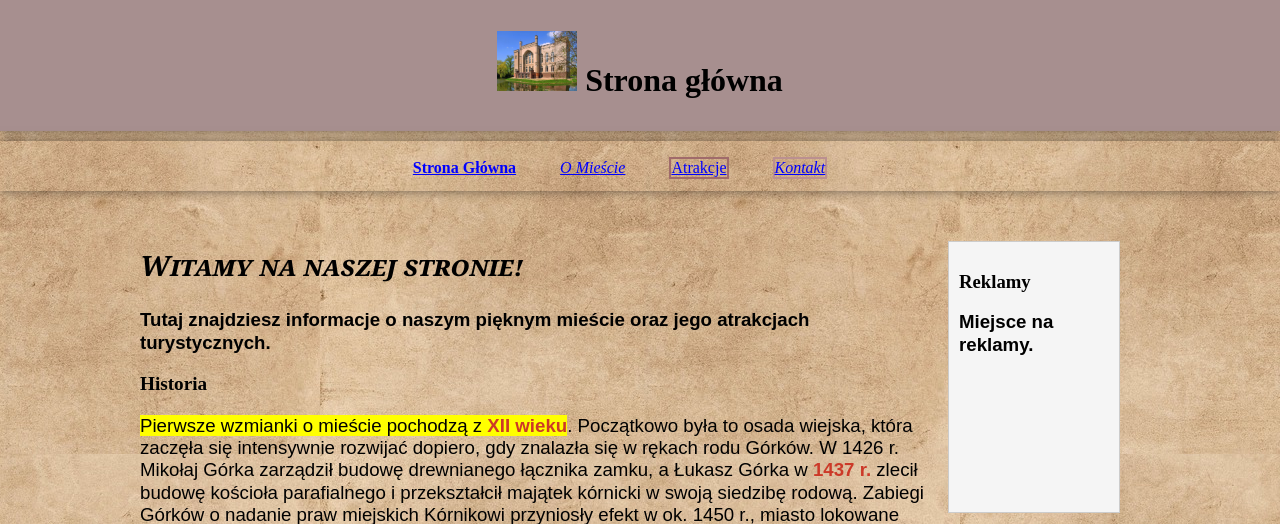
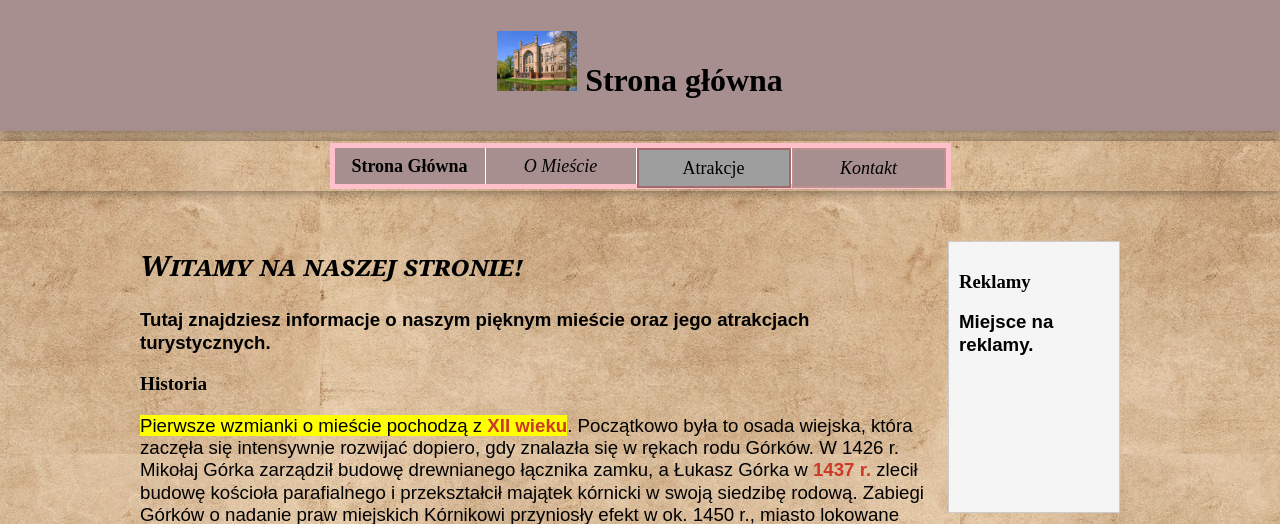
Before and after one commit to Weronika0101/City-website, a PHP site: page /o_miescie.html in a window 1280 px wide. Shown: the top 524 px of the page. Run offline with PHP 8.4, Linux system fonts and the light colour scheme; grey boxes are pictures that could not be loaded.

Commit message:
menu na środku :DDDD

```diff
--- a/o_miescie.html
+++ b/o_miescie.html
@@ -14,15 +14,24 @@
             <h1><img src="Zamek.jpg" alt="Zamek Kórnik" width="80" height="60"> Strona główna</h1>
         </header>
 
-            <nav>
-                <ul id = "nav-bar">
-                    <li><a href="index.html">Strona Główna</a></li>
-                    <li><a href="o_miescie.html">O Mieście</a></li>
-                    <li><a href="atrakcje.html">Atrakcje</a></li>
-                    <li><a href="kontakt.html">Kontakt</a></li>
+        <nav style=" text-align:center ">
+            <ol id="menu">
+                <li><a href="index.html">Strona Główna</a></li>
+                <li><a href="o_miescie.html">O Mieście</a></li>
+                <li class="dol"><a href="atrakcje.html">Atrakcje</a>
+                <ul style="list-style: none;">
+                    <li class="prawo"><a href="#">Zamek</a>
+                    <ol>
+                        <li><a href="#">Godziny otwarcia</a></li>
+                        <li><a href="#">Cennik</a></li>
+                      </ol>
+                    </li>
+                    <li><a href="#">Rynek</a></li>
                 </ul>
-            </nav>
-
+            </li>
+                <li><a href="kontakt.html">Kontakt</a></li> <!-- Nowa strona "Kontakt" -->
+            </ol>
+        </nav>
     <main>
         <div id ="content">
             <div id="adds">
--- a/styles.css
+++ b/styles.css
@@ -36,6 +36,8 @@ aside {
 }
 
 nav {
+    display: flex;
+    justify-content: center;
     text-align: center;
     align-items: center;
     position: absolute;
@@ -252,47 +254,57 @@ div:target {
     background-color: gold;
 }
 
-    /* ------------------------CZĘŚĆ-GÓRNA-MENU------------------------ */
+ /* ------------------------CZĘŚĆ-GÓRNA-MENU------------------------ */
 
     /* usunięcie domyślnych właściwości CSS z elementów - ol - oraz - ul */
+
+
     #menu, #menu ul, #menu ol {
       list-style-type:none;
+      padding:0;
+      margin:0;
     }
 
     /* wygląd głównego elementu - ol */
     #menu {
+      background-color:#FFF;
       font-size:18px;
       height:2em;
       line-height:2em;
-      align-self: center;
       text-align:center;
-      align-items: center;
-      background-color: #ac7878;
-      margin-left: 300;
-      margin-right: 300;
-      width: 611px;
-
     }
 
     /* wygląd wszystkich elementów - a - znajdujących się w elemencie - ol */
     #menu a {
       display:block;
       text-decoration:none;
+      color:#000;
       padding:0 5px;
-      text-align:center;
-      align-items: center;
-      align-self: center;
     }
 
     /* wygląd elementów - li - wszystkich dzieci elementu - ol */
     #menu > li {
+      float:left;
       width:150px;
+      margin-left:1px;
+      background-color:#a78f8f;
       height:2em;
-      text-align:center;
-      align-items: center;
     }
 
+    /* wygląd elementu - li - pierwszego dziecka elementu - ol */
+    #menu > li:first-child {
+      margin-left:0;
+    }
 
+    /* wygląd elementów - li - wszystkich dzieci elementu - ol - po najechaniu kursorem myszki na element - li */
+    #menu > li:hover {
+      background-color:#EEE;
+    }
+
+    /* wygląd elementu - a - dziecka elementu - li - będącego dzieckiem elementu - ol - po najechaniu kursorem myszki na element - li */
+    #menu > li:hover > a {
+      color:#09C;
+    }
 
     /* wygląd elementu - ul - dziecka elementu - li - będącego dzieckiem elementu - ol - po najechaniu kursorem myszki na element - li */
     #menu > li:hover > ul {
@@ -306,7 +318,23 @@ div:target {
       display:none;
     }
 
+    /* wygląd elementu - li - w części rozwijanej */
+    #menu > li > ul > li {
+      position:relative;
+      background-color:#EEE;
+    }
 
+    /* wygląd elementu - a - w części rozwijanej */
+
+    /* wygląd elementu - li - w części rozwijanej, po najechaniu kursorem myszki na dany element - li */
+    #menu > li > ul > li:hover {
+      background-color:#DDD;
+    }
+
+    /* wygląd elementu - a - w części rozwijanej, po najechaniu kursorem myszki na element - li */
+    #menu > li > ul > li:hover > a {
+      color:#09C;
+    }
 
     /* ------------------------CZĘŚĆ-ROZWIJANA-MENU-POZIOM-2----------------------- */
 
@@ -317,8 +345,6 @@ div:target {
       position:absolute;
       left:100%;
       margin-top:-2em;
-      text-align:center;
-      align-items: center;
     }
 
     /* wygląd głównego elementu - ol - w drugiej części rozwijanej, po najechaniu kursorem myszki na jego rodzica - li */
@@ -326,8 +352,20 @@ div:target {
       display:block;
     }
 
+    /* wygląd elementów - li - w drugiej części rozwijanej */
+    #menu > li > ul > li > ol > li {
+      background-color:#CCC;
+    }
+
+
+
+    /* wygląd elementu - a - w drugiej części rozwijanej, po najechaniu kursorem myszki */
+    #menu > li > ul > li > ol > li > a:hover {
+      color:#09C;
+    }
 
     /* ------------------------WSPÓLNE----------------------- */
+
 
     /* strzałka w prawo */
     #menu .dol {
```
Also changed, not shown: atrakcje.html (+18 -7 lines), index.html (+2 -138 lines), kontakt.html (+18 -6 lines).
